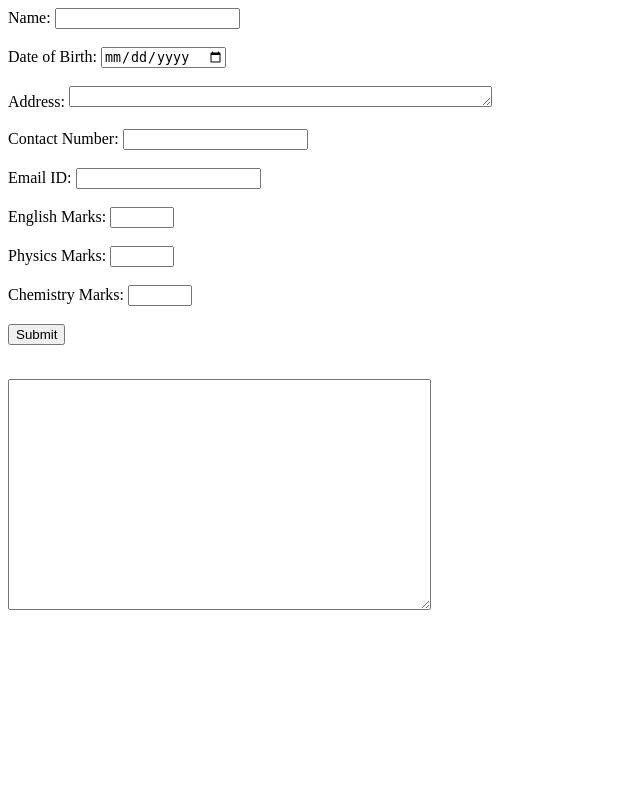
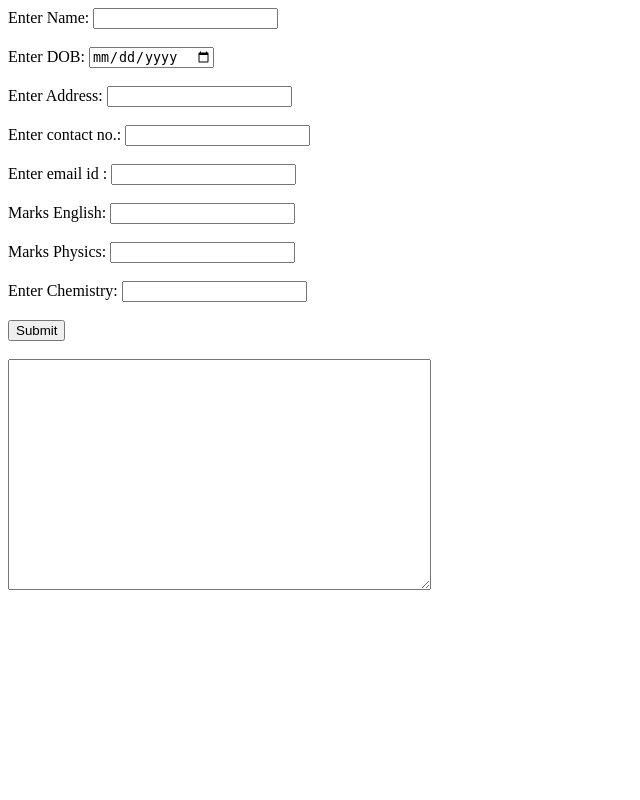
Before and after one commit to mixed-farming/CSE-lab-solutions, a Django app: page / in a window 1280 px wide. Shown: the whole page, without its empty margins (0-640 px from the left). Run offline with Django 3.2, Linux system fonts and the light colour scheme.

Commit message:
Update basic.html

```diff
--- a/ITL/week5/Q1/app/templates/basic.html
+++ b/ITL/week5/Q1/app/templates/basic.html
@@ -1,68 +1,33 @@
 <html>
-  <head>
-    <title>Student Details Form</title>
-  </head>
-  <body>
-    <form id="details-form">
-      <label for="name">Name:</label>
-      <input type="text" id="name" name="name" required><br><br>
+<head>
+    <title>Form Display</title>
+</head>
+<body>
+    <script type="text/javascript">
+        function func() {
+            var n1 = document.getElementById("num1").value;
+            var n2 = document.getElementById("num2").value;
+            var n3 = document.getElementById("num3").value;
+            var n4 = document.getElementById("num4").value;
+            var n5 = document.getElementById("num5").value;
+            var english = document.getElementById("num6").value;
+            var physics = document.getElementById("num7").value;
+            var chemistry = document.getElementById("num8").value;
+            var total = parseInt(english) + parseInt(physics) + parseInt(chemistry);
+            var percentage = (total / 300) * 100;
+            document.getElementById('result').textContent = `Name: ${n1}\nDate of Birth: ${n2}\nAddress: ${n3}\nContact Number: ${n4}\nEmail id: ${n5}\nEnglish Marks: ${english}\nPhysics Marks: ${physics}\nChemistry Marks: ${chemistry}\nTotal Marks: ${total}\nPercentage: ${percentage.toFixed(2)}`;
 
-      <label for="dob">Date of Birth:</label>
-      <input type="date" id="dob" name="dob" required><br><br>
-
-      <label for="address">Address:</label>
-      <textarea id="address" name="address" rows="1" cols="50"required></textarea><br><br>
-
-      <label for="phone">Contact Number:</label>
-      <input type="tel" id="phone" name="phone" required><br><br>
-
-      <label for="email">Email ID:</label>
-      <input type="email" id="email" name="email" required><br><br>
-
-      <label for="english">English Marks:</label>
-      <input type="number" id="english" name="english" min="0" max="100" required><br><br>
-
-      <label for="physics">Physics Marks:</label>
-      <input type="number" id="physics" name="physics" min="0" max="100" required><br><br>
-
-      <label for="chemistry">Chemistry Marks:</label>
-      <input type="number" id="chemistry" name="chemistry" min="0" max="100" required><br><br>
-
-      <button type="submit">Submit</button><br>
-    </form>
-
-    <br>
-    <label for="results"></label>
-    <textarea id="results" rows="15" cols="50" readonly></textarea>
-
-    <script>
-      // Get references to the form and the textarea
-      const form = document.getElementById("details-form");
-      const resultsTextarea = document.getElementById("results");
-
-      // Add an event listener to the form submit button
-      form.addEventListener("submit", (event) => {
-        // Prevent the default form submission behavior
-        event.preventDefault();
-
-        // Get the values of the form fields
-        const name = document.getElementById("name").value;
-        const dob = document.getElementById("dob").value;
-        const address = document.getElementById("address").value;
-        const phone = document.getElementById("phone").value;
-        const email = document.getElementById("email").value;
-        const englishMarks = Number(document.getElementById("english").value);
-        const physicsMarks = Number(document.getElementById("physics").value);
-        const chemistryMarks = Number(document.getElementById("chemistry").value);
-
-        // Calculate the total marks and percentage
-        const totalMarks = englishMarks + physicsMarks + chemistryMarks;
-        const percentage = (totalMarks / 300) * 100;
-
-        // Format the results as a string and add it to the textarea
-        const results = `Name: ${name}\nDate of Birth: ${dob}\nAddress: ${address}\nContact Number: ${phone}\nEmail ID: ${email}\nEnglish Marks: ${englishMarks}\nPhysics Marks: ${physicsMarks}\nChemistry Marks: ${chemistryMarks}\nTotal Marks: ${totalMarks}\nPercentage: ${percentage.toFixed(2)}`;
-        resultsTextarea.value = results;
-      });
+        }
     </script>
-  </body>
+    Enter Name: <input type="text" id="num1"><br><br>
+    Enter DOB: <input type="date" id="num2"><br><br>
+    Enter Address: <input type="text" id="num3"><br><br>
+    Enter contact no.: <input type="number" id="num4"><br><br>
+    Enter email id : <input type="email" id="num5"><br><br>
+    Marks English: <input type="number" id="num6"><br><br>
+    Marks Physics: <input type="number" id="num7"><br><br>
+    Enter Chemistry: <input type="number" id="num8"><br><br>
+    <button onclick="func()">Submit</button><br><br>
+    <textarea id="result" readonly rows="15" cols="50"></textarea>
+</body>
 </html>
```
